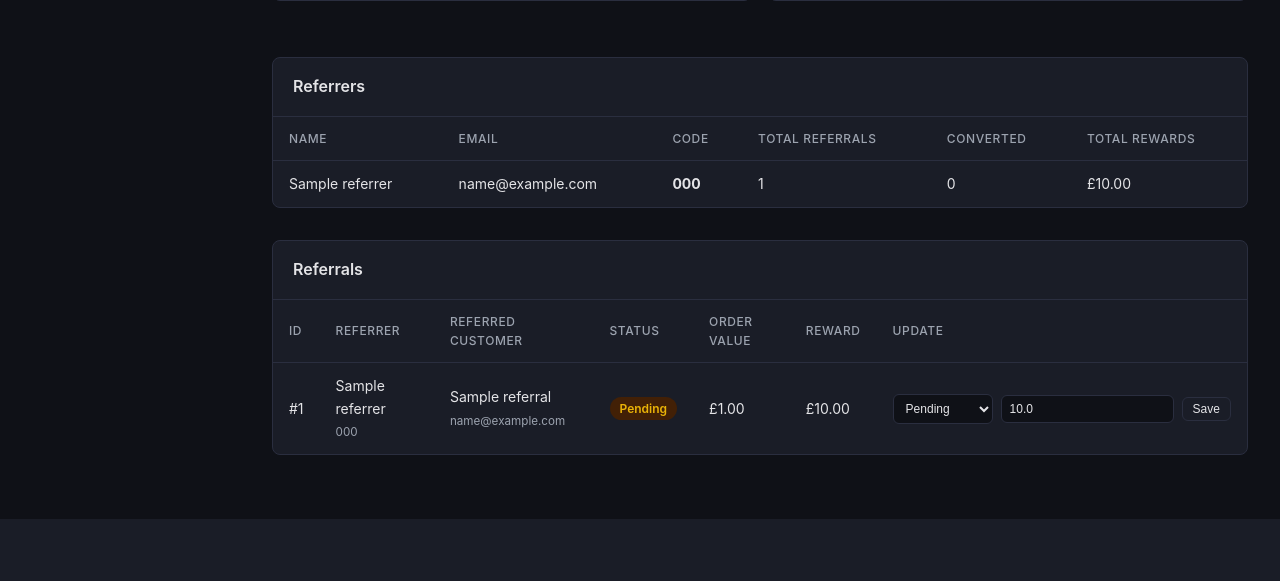
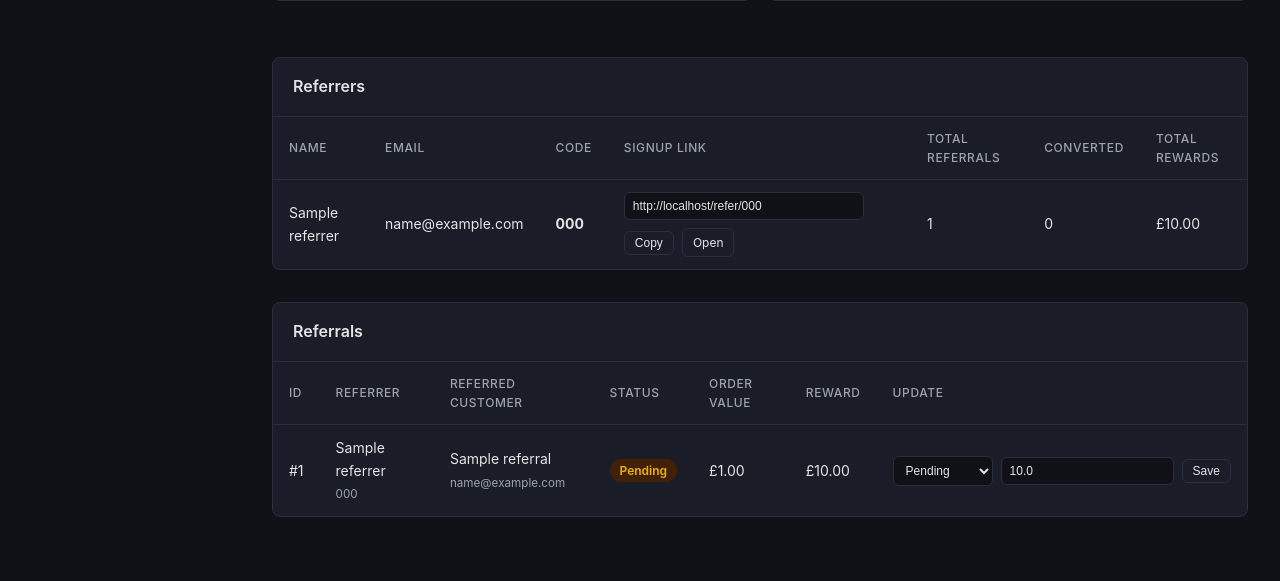
Before and after one commit to gohmc2099/EmpressFamilyFeast, a Flask app: page /referrals in a window 1280 px wide. Shown: the part 1036-1617 px from the top of the page. Before the commit the page ends 1555 px from the top, so only its background shows below. Run offline with Flask 3, Linux system fonts and the light colour scheme; tables that the repository leaves empty hold one stand-in row (values such as "Sample post"); one stand-in notice (Sample message) is shown.

Commit message:
Add customer referral signup page and share links
Co-authored-by: gohmc2099 <gohmc2099@users.noreply.github.com>

```diff
--- a/dashboard/app.py
+++ b/dashboard/app.py
@@ -40,6 +40,10 @@ def _generate_referral_code(db, name: str) -> str:
         if not db.referral_code_exists(code):
             return code
     return f"EMP{datetime.datetime.now().strftime('%H%M%S')}"
+
+
+def _build_signup_link(referral_code: str) -> str:
+    return url_for("customer_referral_signup", referral_code=referral_code, _external=True)
 
 
 # -------------------------------------------------------------------------
@@ -264,6 +268,8 @@ def referrals_dashboard():
     db = get_db()
     summary = db.get_referral_summary()
     referrers = db.get_all_referrers()
+    for referrer in referrers:
+        referrer["signup_link"] = _build_signup_link(referrer["referral_code"])
     referrals = db.get_all_referrals()
     return render_template(
         "referrals.html",
@@ -365,6 +371,65 @@ def update_referral_status(referral_id: int):
     return redirect(url_for("referrals_dashboard"))
 
 
+@app.route("/refer/<referral_code>", methods=["GET", "POST"])
+def customer_referral_signup(referral_code: str):
+    db = get_db()
+    code = referral_code.strip().upper()
+    referrer = db.get_referrer_by_code(code)
+    if referrer is None:
+        return render_template("customer_referral_signup.html", referrer=None, referral_code=code), 404
+
+    if request.method == "POST":
+        referred_name = request.form.get("referred_name", "").strip()
+        referred_email = request.form.get("referred_email", "").strip().lower()
+        notes = request.form.get("notes", "").strip()
+
+        if not referred_name or not referred_email:
+            flash("Your name and email are required.", "error")
+            return render_template(
+                "customer_referral_signup.html",
+                referrer=referrer,
+                referral_code=code,
+                submitted=False,
+            )
+
+        try:
+            created = db.add_referral(
+                referral_code=code,
+                referred_name=referred_name,
+                referred_email=referred_email,
+                order_value=0.0,
+                notes=notes,
+            )
+        except Exception:
+            flash("This email is already registered with this referral code.", "error")
+            return render_template(
+                "customer_referral_signup.html",
+                referrer=referrer,
+                referral_code=code,
+                submitted=False,
+            )
+
+        if created is None:
+            flash("Referral code is no longer valid.", "error")
+            return render_template(
+                "customer_referral_signup.html",
+                referrer=referrer,
+                referral_code=code,
+                submitted=False,
+            )
+
+        return redirect(url_for("customer_referral_signup", referral_code=code, submitted="1"))
+
+    submitted = request.args.get("submitted", "") == "1"
+    return render_template(
+        "customer_referral_signup.html",
+        referrer=referrer,
+        referral_code=code,
+        submitted=submitted,
+    )
+
+
 # -------------------------------------------------------------------------
 # Error handling
 # -------------------------------------------------------------------------
--- a/dashboard/static/style.css
+++ b/dashboard/static/style.css
@@ -420,6 +420,65 @@ tbody tr:hover {
     font-size: 12px;
 }
 
+.share-link-wrap {
+    display: flex;
+    align-items: center;
+    gap: 8px;
+    flex-wrap: wrap;
+}
+
+.share-link-input {
+    min-width: 240px;
+    padding: 6px 8px;
+    background: var(--bg);
+    border: 1px solid var(--border);
+    border-radius: 6px;
+    color: var(--text);
+    font-size: 12px;
+}
+
+/* Public referral signup page */
+.public-page {
+    min-height: 100vh;
+    display: flex;
+    align-items: center;
+    justify-content: center;
+    padding: 24px;
+}
+
+.public-main {
+    width: 100%;
+    max-width: 560px;
+}
+
+.public-card {
+    background: var(--surface);
+    border: 1px solid var(--border);
+    border-radius: 12px;
+    padding: 24px;
+}
+
+.public-card h1 {
+    font-size: 28px;
+    color: var(--accent);
+    margin-bottom: 4px;
+}
+
+.public-card h2 {
+    font-size: 22px;
+    margin: 10px 0 8px;
+}
+
+.public-subtitle {
+    color: var(--text-muted);
+    margin-bottom: 8px;
+}
+
+.public-meta {
+    margin-top: 14px;
+    color: var(--text-muted);
+}
+
 /* Responsive */
 @media (max-width: 768px) {
     .sidebar {
--- a/dashboard/templates/referrals.html
+++ b/dashboard/templates/referrals.html
@@ -96,6 +96,7 @@
                 <th>Name</th>
                 <th>Email</th>
                 <th>Code</th>
+                <th>Signup Link</th>
                 <th>Total Referrals</th>
                 <th>Converted</th>
                 <th>Total Rewards</th>
@@ -107,13 +108,31 @@
                 <td>{{ referrer.name }}</td>
                 <td>{{ referrer.email }}</td>
                 <td><strong>{{ referrer.referral_code }}</strong></td>
+                <td>
+                    <div class="share-link-wrap">
+                        <input
+                            class="share-link-input"
+                            id="signup-link-{{ referrer.id }}"
+                            value="{{ referrer.signup_link }}"
+                            readonly
+                        >
+                        <button
+                            class="btn btn-sm copy-link-btn"
+                            type="button"
+                            data-target="signup-link-{{ referrer.id }}"
+                        >
+                            Copy
+                        </button>
+                        <a class="btn btn-sm" href="{{ referrer.signup_link }}" target="_blank" rel="noopener noreferrer">Open</a>
+                    </div>
+                </td>
                 <td>{{ referrer.total_referrals }}</td>
                 <td>{{ referrer.converted_referrals }}</td>
                 <td>£{{ "%.2f"|format(referrer.total_rewards or 0) }}</td>
             </tr>
             {% endfor %}
             {% if not referrers %}
-            <tr><td colspan="6" style="text-align: center; color: var(--text-muted);">No referrers yet.</td></tr>
+            <tr><td colspan="7" style="text-align: center; color: var(--text-muted);">No referrers yet.</td></tr>
             {% endif %}
         </tbody>
     </table>
@@ -177,4 +196,29 @@
         </tbody>
     </table>
 </div>
+
+<script>
+document.querySelectorAll(".copy-link-btn").forEach((button) => {
+    button.addEventListener("click", async () => {
+        const targetId = button.getAttribute("data-target");
+        const input = document.getElementById(targetId);
+        if (!input) return;
+        input.select();
+        input.setSelectionRange(0, 99999);
+        try {
+            await navigator.clipboard.writeText(input.value);
+            button.textContent = "Copied";
+            window.setTimeout(() => {
+                button.textContent = "Copy";
+            }, 1200);
+        } catch (err) {
+            document.execCommand("copy");
+            button.textContent = "Copied";
+            window.setTimeout(() => {
+                button.textContent = "Copy";
+            }, 1200);
+        }
+    });
+});
+</script>
 {% endblock %}
```
Also changed, not shown: dashboard/templates/customer_referral_signup.html (added, +55 -0 lines), README.md.
